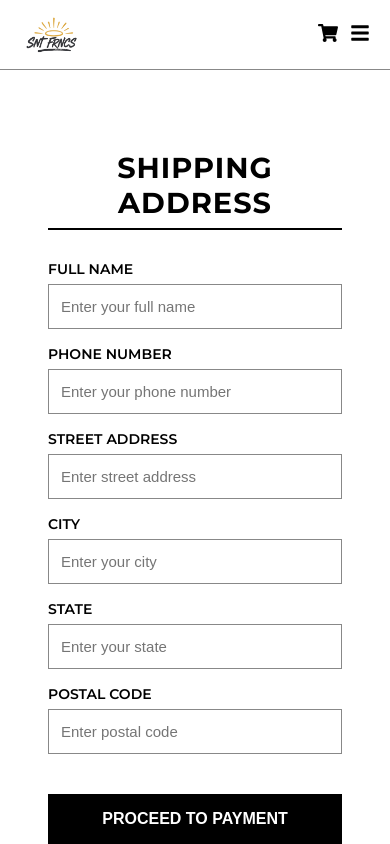
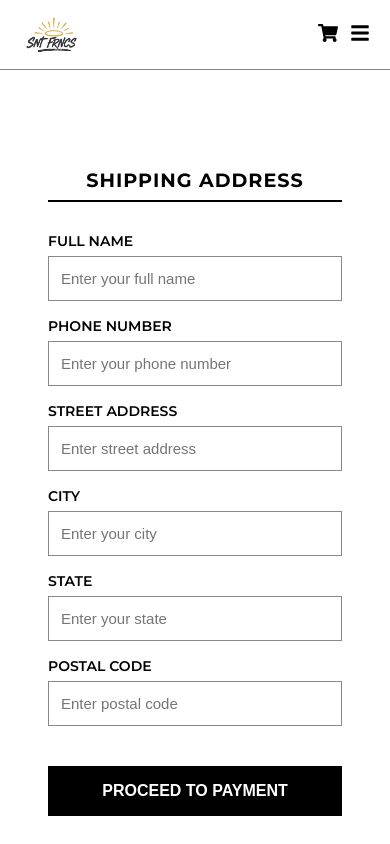
Before and after one commit to ay30bg/snt.frncs, a React (Create React App) app: page /shipping in a window 390 px wide. Shown: the top 844 px of the page. Built offline with nearby package versions, Linux system fonts and the light colour scheme.

Commit message:
Update checkout.css

```diff
--- a/src/styles/checkout.css
+++ b/src/styles/checkout.css
@@ -30,6 +30,32 @@
   text-align: center;
   color: #000;
 }
+
+.order-summary h2 {
+  font-size: 1.8rem;
+  margin-bottom: 1.2rem;
+  font-weight: 700;
+  text-transform: uppercase;
+  letter-spacing: 1px;
+  border-bottom: 2px solid #000;
+  padding-bottom: 0.5rem;
+  text-align: center;
+  color: #000;
+}
+
+/* Mobile view */
+@media (max-width: 768px) {
+  .order-summary h2 {
+    font-size: 1.4rem;
+  }
+}
+
+@media (max-width: 480px) {
+  .order-summary h2 {
+    font-size: 1.2rem;
+  }
+}
+
 
 .summary-items {
   display: flex;
```
